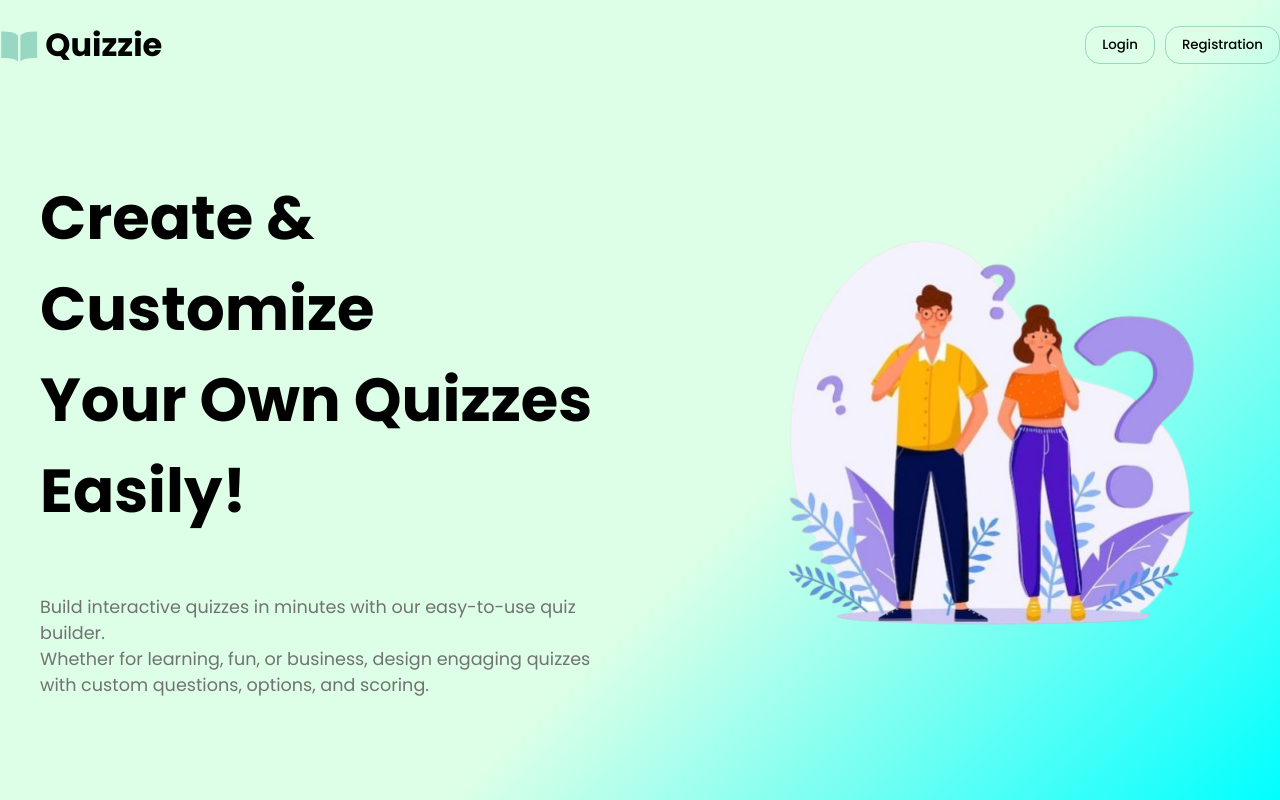
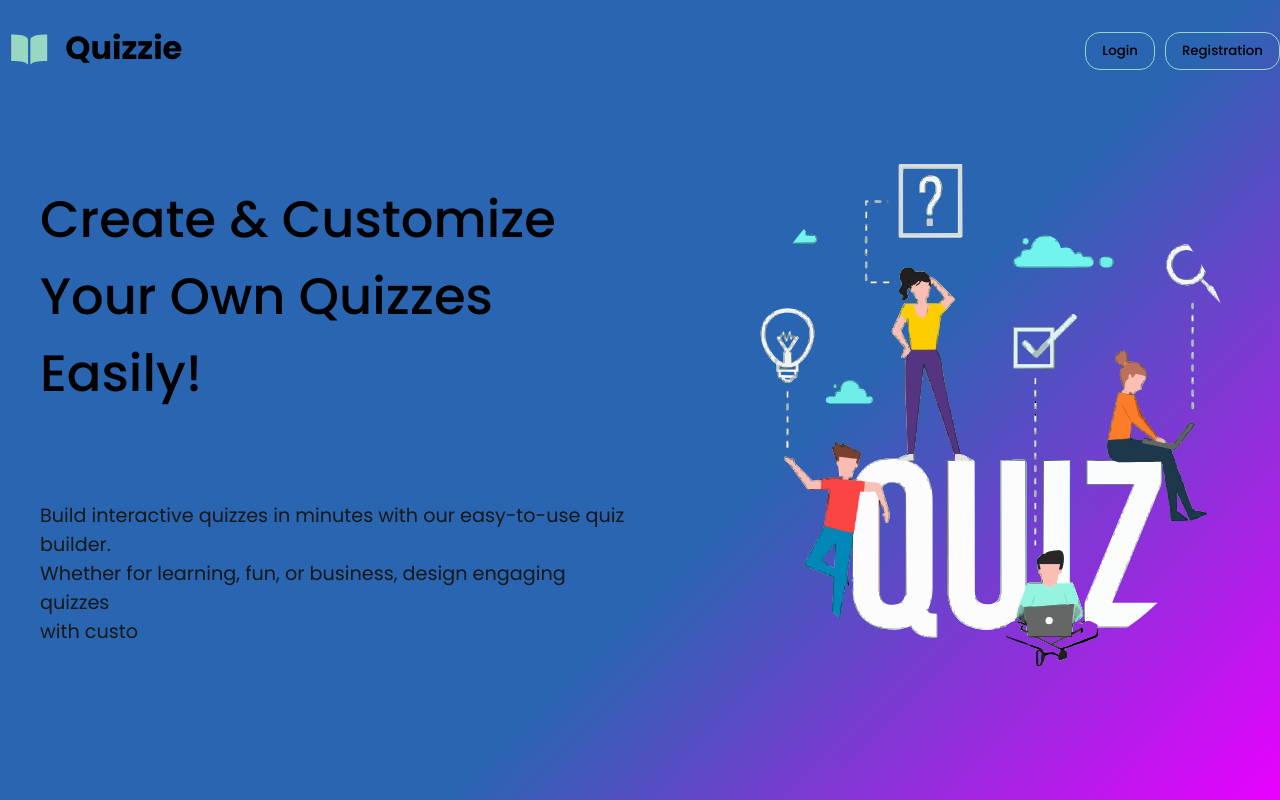
Before and after one commit to Nishak-061/Quiz-App, a React (Vite) app in the folder frontend/quiz-app/: page / in a window 1280 px wide. Built offline with nearby package versions, Linux system fonts and the light colour scheme.

Commit message:
Added typing effect in sub heading and changed the background colors also the inserted an SVG image instead of normal png

```diff
--- a/frontend/quiz-app/src/Components/HomePage.jsx
+++ b/frontend/quiz-app/src/Components/HomePage.jsx
@@ -1,13 +1,32 @@
 import React, { useState } from "react";
 import "../Styles/HomePage.css";
 import { IoBookSharp } from "react-icons/io5";
-import Home from "../Assets/Home.png";
+import Home from "../Assets/Home3.svg";
 import LoginPage from "./LoginPage";
 import RegisterPage from "./RegisterPage";
+import { useEffect,useRef} from "react";
+import Typed from "typed.js";
 
 const HomePage = () => {
   const [isLoginOpen, setIsLoginOpen] = useState(false);
   const [isRegisterOpen, setIsRegisterOpen] = useState(false);
+
+  const typedRef=useRef(null);  //reference for typing text
+
+  const text=`Build interactive quizzes in minutes with our easy-to-use quiz builder.<br/>Whether for learning, fun, or business, design engaging quizzes<br/>with custom questions, options, and scoring.`
+
+  useEffect(()=>{
+    if (!typedRef.current) return;
+    const typed=new Typed(typedRef.current,{
+      strings:[text],
+      typeSpeed:30,   //typing speed
+      backSpeed:0,    //no deleting
+      showCursor:false,
+     // cursorChar:"|",   i am not able to execute this
+      contentType:"html"
+    })
+    return ()=>typed.destroy();  //cleanup
+  },[])
 
   return (
     <div className="quiz-homepage">
@@ -36,13 +55,7 @@ const HomePage = () => {
             <h1 className="quiz-heading-main-title">
               Create & Customize <br /> Your Own Quizzes Easily!
             </h1>
-            <p className="quiz-sub-heading">
-              Build interactive quizzes in minutes with our easy-to-use quiz
-              builder.
-              <br /> Whether for learning, fun, or business, design engaging
-              quizzes
-              <br /> with custom questions, options, and scoring.
-            </p>
+            <p className="quiz-sub-heading" ref={typedRef}></p>
           </div>
           <img src={Home} alt="quiz" className="quiz-home-image" />
         </div>
--- a/frontend/quiz-app/src/Styles/HomePage.css
+++ b/frontend/quiz-app/src/Styles/HomePage.css
@@ -7,7 +7,7 @@ body {
 }
 
 .quiz-homepage {
-  background: linear-gradient(135deg, #ddffe7 60%, cyan);
+  background: linear-gradient(135deg, #2a65b1 60%, rgb(234, 0, 255));
   /* height: 100vh;   */
   /* changes made to adapt screen size */
   min-height:100vh;
@@ -41,6 +41,10 @@ body {
   font-size: 1.2em;
   vertical-align: middle;
   color: #98d7c2;
+  padding: 10px;
+}
+.quiz span{
+
 }
 
 .quiz-buttons {
@@ -67,14 +71,18 @@ body {
 }
 
 .quiz-heading-main-title {
-  font-size: 3.8em;
+  font-size: 3.2em;   /*changed from 3.8 to 3.2*/
   font-family: "Poppins", sans-serif;
+  margin-bottom: 70px;
+  font-weight: 500;   /*added*/
 }
 
 .quiz-sub-heading {
-  font-size: 1.1em;
+  font-size: 1.2em;
   font-family: "Poppins", sans-serif;
-  color: #707370;
+  color: #171817;
+  display: inline;
+  white-space: normal;
 }
 
 .quiz-main-content-container {
```
Also changed, not shown: package.json (+5 -2 lines), frontend/quiz-app/src/Assets/Home3.svg (added), 1 other file (tests, documents, lock files or other folders).
